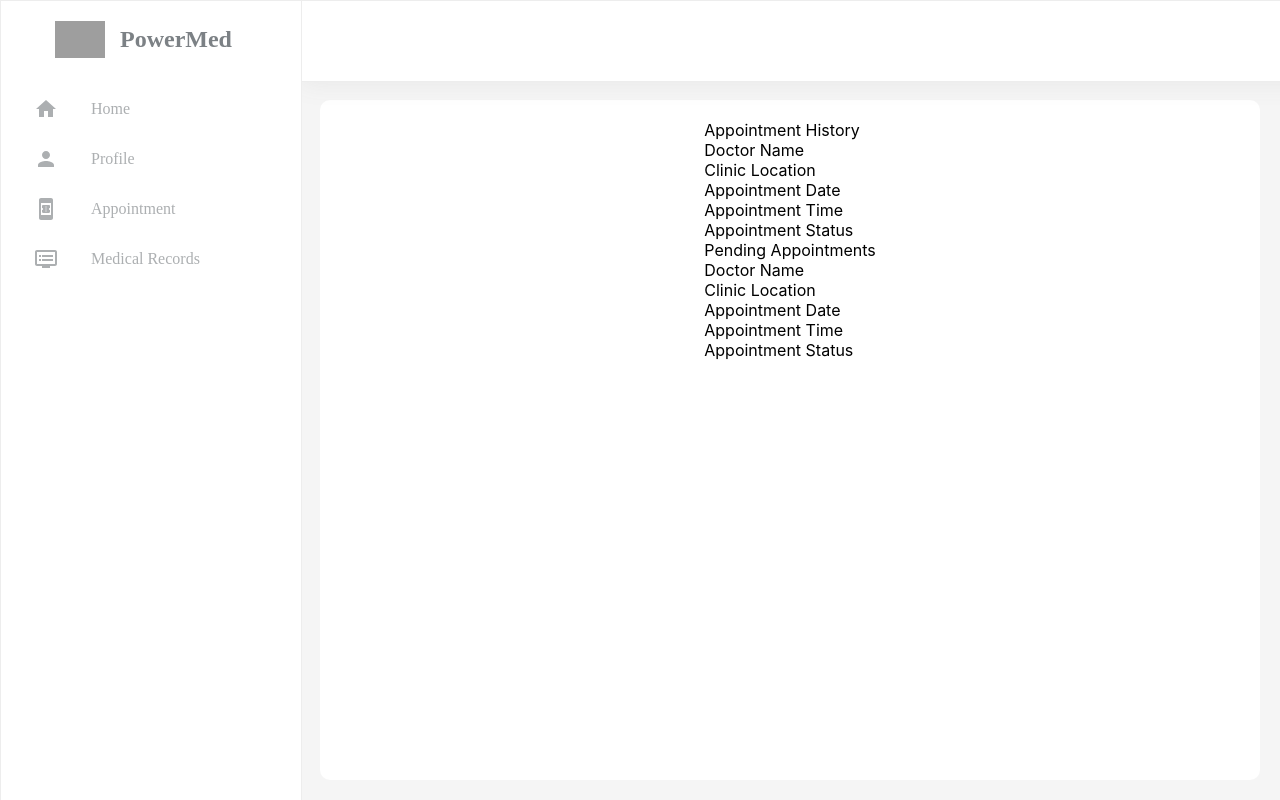
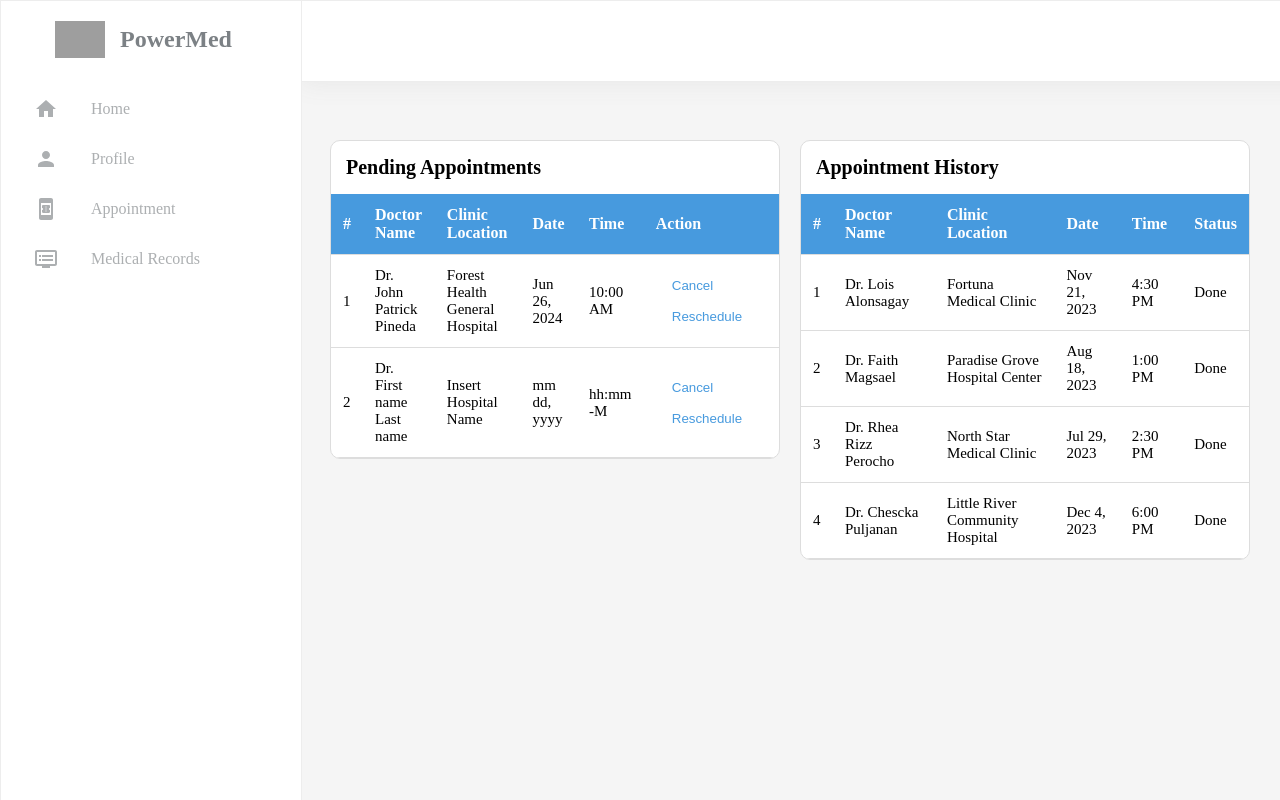
Before and after one commit to RheaRizz/Power_Pat_Girls, a React (Create React App) app in the folder patient-dashboard/: page / in a window 1280 px wide. Built offline with nearby package versions, Linux system fonts and the light colour scheme; grey boxes are pictures that could not be loaded.

Commit message:
patient-dashboard, appointment page

```diff
--- a/patient-dashboard/package.json
+++ b/patient-dashboard/package.json
@@ -10,6 +10,7 @@
     "@testing-library/jest-dom": "^5.17.0",
     "@testing-library/react": "^13.4.0",
     "@testing-library/user-event": "^13.5.0",
+    "mdbreact": "^5.2.0",
     "react": "^18.2.0",
     "react-dom": "^18.2.0",
     "react-scripts": "^5.0.1",
--- a/patient-dashboard/src/App.js
+++ b/patient-dashboard/src/App.js
@@ -2,9 +2,10 @@
 import './App.css';
 import Header from './components/header/header';
 import Sidebar from './components/sidebar/sidebar'
-// import Home from './components/dashboard-home-page/home';
-// import UserProfile from './components/user-profile/user-profile';
+//import Home from './components/dashboard-home-page/home';
+//import UserProfile from './components/user-profile/user-profile';
 import Appointment from './components/appointment-section/appointments';
+//import Test from './components/test-section/test';
 
 function App() {
   return (
--- /dev/null
+++ b/patient-dashboard/src/components/appointment-section/appointment-content.js
@@ -0,0 +1,20 @@
+import React from 'react';
+import { MDBTable, MDBTableBody, MDBTableHead } from 'mdbreact';
+
+const TablePage = ({ appointments, renderTableHead }) => {
+  const data_people = {
+    columns: Object.keys(appointments[0] || {}),
+    rows: appointments
+  };
+
+  return (
+    <MDBTable autoWidth striped>
+      <MDBTableHead>
+        {renderTableHead()} {/* Render custom table header */}
+      </MDBTableHead>
+      <MDBTableBody rows={data_people.rows} />
+    </MDBTable>
+  );
+};
+
+export default TablePage;
--- a/patient-dashboard/src/components/appointment-section/appointment.css
+++ b/patient-dashboard/src/components/appointment-section/appointment.css
@@ -1,13 +1,65 @@
 .background {
-    height: auto;
-    width: 100%;
-    background-color: white;
-    padding: 20px;
-    margin: 20px;
-    margin-top: 100px;
-    margin-left: 320px;
-    border-radius: 10px;
-    display: flex;
-    flex-wrap: wrap;
-    justify-content: space-around;
-  }
+  display: flex;
+  justify-content: space-around;
+  padding: 20px;
+  margin-top: 100px;
+  margin-left: 300px;
+}
+
+.section {
+  flex: 1;
+  margin: 0 10px;
+}
+
+.table-content {
+  border: 1px solid #ddd;
+  border-radius: 10px;
+  overflow: hidden;
+  background-color: white;
+  margin-top: 20px; /* Adjust the margin top as needed */
+}
+
+.header-text {
+  font-size: 20px;
+  font-family: 'Times New Roman', Times, serif;
+  margin: 15px;
+}
+
+table {
+  width: 100%;
+  border-collapse: collapse;
+}
+
+th, td {
+  padding: 12px;
+  text-align: start;
+  border-bottom: 1px solid #ddd;
+  font-size: 15px;
+  font-family: 'Times New Roman', Times, serif;
+}
+
+th {
+  background-color: #479ade;
+  color: white;
+  font-size: 16px;
+  font-family: 'Times New Roman', Times, serif;
+}
+
+tbody tr:hover {
+  background-color: #f5f5f5;
+}
+
+/* Additional styles for buttons */
+button {
+  background-color: #479ade00;
+  color: #479ade;
+  padding: 8px 16px;
+  margin-right: 8px;
+  border: none;
+  border-radius: 4px;
+  cursor: pointer;
+}
+
+button:hover {
+  color: #306b9c;
+}
--- a/patient-dashboard/src/components/appointment-section/appointments.js
+++ b/patient-dashboard/src/components/appointment-section/appointments.js
@@ -1,33 +1,139 @@
-import React from "react";
-import './appointment.css'
+import React, { useState } from "react";
+import "./appointment.css";
+import TablePage from "./appointment-content";
 
 function Appointment() {
-	return(
+  const [pendingAppointments, setPendingAppointments] = useState([
+    {
+      id: "1",
+      doctor: "Dr. John Patrick Pineda",
+      clinic: "Forest Health General Hospital",
+      date: "Jun 26, 2024",
+      time: "10:00 AM",
+			'Action': (
+				<div>
+					<button onClick={() => alert("Cancel")}>Cancel</button>
+					<button onClick={() => alert("Reschedule")}>Reschedule</button>
+				</div>
+			)
+    },
+		{
+      id: "2",
+      doctor: "Dr. First name Last name",
+      clinic: "Insert Hospital Name",
+      date: "mm dd, yyyy",
+      time: "hh:mm -M",
+			'Action': (
+				<div>
+					<button onClick={() => alert("Cancel")}>Cancel</button>
+					<button onClick={() => alert("Reschedule")}>Reschedule</button>
+				</div>
+			)
+    }
+  ]);
+
+  const [historyAppointments, setHistoryAppointments] = useState([
+    {
+      id: "1",
+      doctor: "Dr. Lois Alonsagay",
+      clinic: "Fortuna Medical Clinic",
+      date: "Nov 21, 2023",
+      time: "4:30 PM",
+      status: "Done",
+    },
+    {
+      id: "2",
+      doctor: "Dr. Faith Magsael",
+      clinic: "Paradise Grove Hospital Center",
+      date: "Aug 18, 2023",
+      time: "1:00 PM",
+      status: "Done",
+    },
+    {
+      id: "3",
+      doctor: "Dr. Rhea Rizz Perocho",
+      clinic: "North Star Medical Clinic",
+      date: "Jul 29, 2023",
+      time: "2:30 PM",
+      status: "Done",
+    },
+    {
+      id: "4",
+      doctor: "Dr. Chescka Puljanan",
+      clinic: "Little River Community Hospital",
+      date: "Dec 4, 2023",
+      time: "6:00 PM",
+      status: "Done",
+    },
+  ]);
+
+  const renderPendingAppointmentsHead = () => {
+    return (
+      <tr>
+        <th>#</th>
+        <th>Doctor Name</th>
+        <th>Clinic Location</th>
+        <th>Date</th>
+        <th>Time</th>
+        <th>Action</th>
+      </tr>
+    );
+  };
+
+  const renderPendingAppointmentsRow = () => {
+    return (
+      <tr>
+        <td>{pendingAppointments[0].id}</td>
+        <td>{pendingAppointments[0].doctor}</td>
+        <td>{pendingAppointments[0].clinic}</td>
+        <td>{pendingAppointments[0].date}</td>
+        <td>{pendingAppointments[0].time}</td>
+        <td>
+          <div className="buttons">
+            <button onClick={() => alert("Cancel")}>Cancel</button>
+            <button onClick={() => alert("Reschedule")}>Reschedule</button>
+          </div>
+        </td>
+      </tr>
+    );
+  };
+
+  const renderHistoryAppointmentsHead = () => {
+    return (
+      <tr>
+        <th>#</th>
+        <th>Doctor Name</th>
+        <th>Clinic Location</th>
+        <th>Date</th>
+        <th>Time</th>
+        <th>Status</th>
+      </tr>
+    );
+  };
+
+  return (
     <div className="background">
-		<div className="column">
-			<div className="header-container">
-				<div className="header-content">Appointment History</div>
+      <div className="section">
+        <div className="table-content">
+          <h2 className="header-text">Pending Appointments</h2>
+          <TablePage
+            appointments={pendingAppointments}
+            renderTableHead={renderPendingAppointmentsHead}
+            renderTableRows={renderPendingAppointmentsRow}
+          />
         </div>
-			<div className="app-history">
-				<div className="column-name">Doctor Name</div>
-				<div className="column-name">Clinic Location</div>
-				<div className="column-name">Appointment Date</div>
-				<div className="column-name">Appointment Time</div>
-				<div className="column-name">Appointment Status</div>
       </div>
-			<div className="header-container">
-				<div className="header-content">Pending Appointments</div>
-			</div>
-			<div className="pending-app">
-			<div className="column-name">Doctor Name</div>
-				<div className="column-name">Clinic Location</div>
-				<div className="column-name">Appointment Date</div>
-				<div className="column-name">Appointment Time</div>
-				<div className="column-name">Appointment Status</div>
+      <div className="section">
+        <div className="table-content">
+          <h2 className="header-text">Appointment History</h2>
+          <TablePage
+            appointments={historyAppointments}
+            renderTableHead={renderHistoryAppointmentsHead}
+          />
         </div>
       </div>
     </div>
-	)
+  );
 }
 
 export default Appointment;
```
Also changed, not shown: 2 other files (tests, documents, lock files or other folders). Lines whose indentation alone changed are shown as unchanged.
